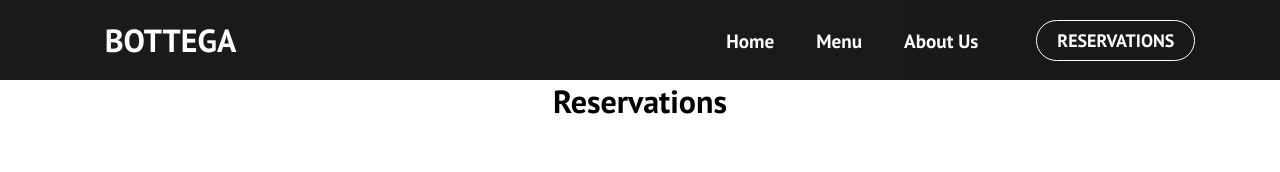
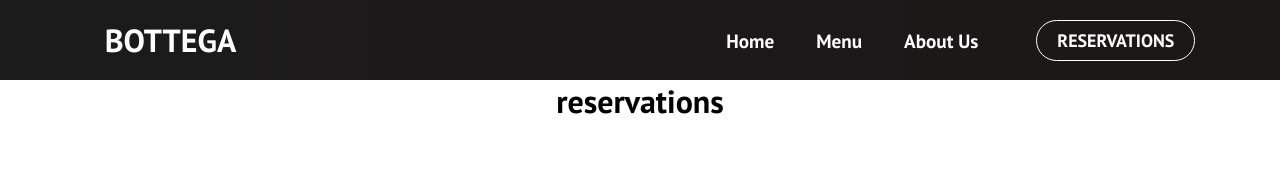
Before and after one commit to hadichloun/bottega-capstone-hc, a React (Create React App) app: page /reservations in a window 1280 px wide. Shown: the top 172 px of the page. Built offline with nearby package versions, Linux system fonts and the light colour scheme; a web font is replaced by a local one.

Commit message:
adds all nabvar tabs to route

```diff
--- a/src/components/Button.js
+++ b/src/components/Button.js
@@ -35,7 +35,7 @@ export const Button = ({
   const checkButtonSize = SIZES.includes(buttonSize) ? buttonSize : SIZES[0];
 
   return (
-    <Link to='/reservation' className='btn-mobile'>
+    <Link to='/reservations' className='btn-mobile'>
       <button
         className={`btn ${checkButtonStyle} ${checkButtonSize}`}
         onClick={onClick}
--- a/src/components/pages/Reservations.js
+++ b/src/components/pages/Reservations.js
@@ -2,5 +2,5 @@ import React from 'react';
 import '../../App.css';
 
 export default function Reservations() {
-    return <h1 className='Reservations'>Reservations</h1>
+    return <h1 className='Reservations'>reservations</h1>
 }
```
Also changed, not shown: 1 other file (tests, documents, lock files or other folders).
